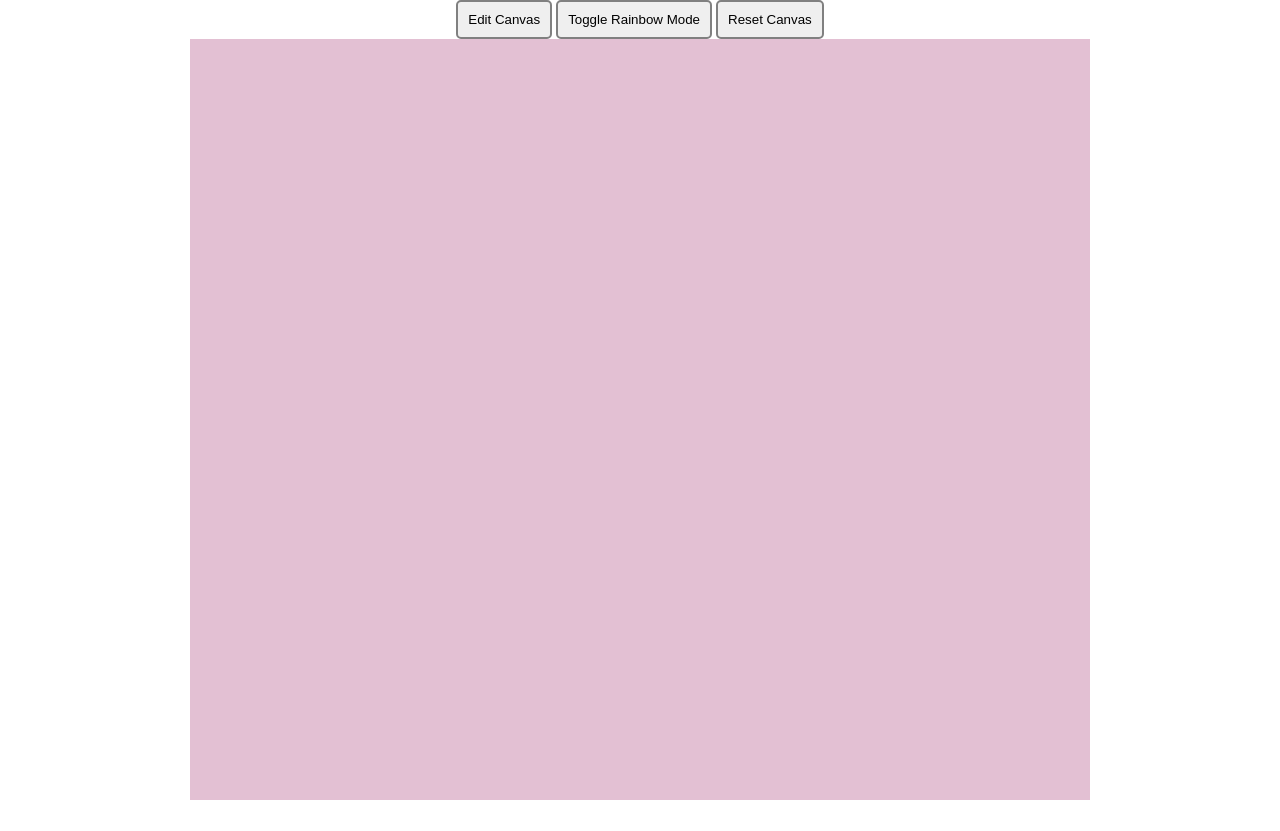
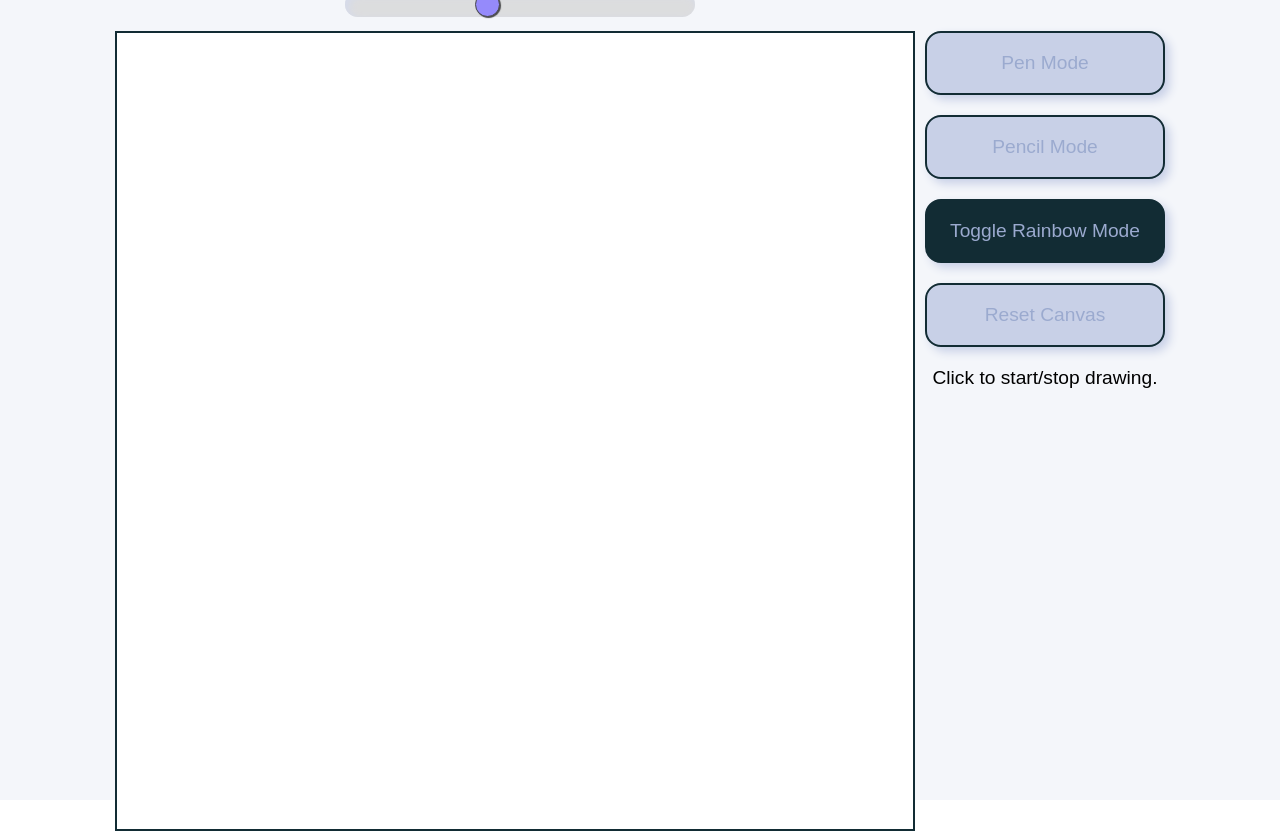
Before and after one commit to jcuacuas/etch-a-sketch, a plain HTML site: page index.html in a window 1280 px wide. Both pictures are taken after a click on the button "Toggle Rainbow Mode". Before the commit the page ends 800 px from the top, so only its background shows below. Drawn offline with Linux system fonts and the light colour scheme; a web font is replaced by a local one.

Commit message:
change rainbow functionality

```diff
--- a/app.js
+++ b/app.js
@@ -1,35 +1,61 @@
-const container = document.querySelector(".container");
-const editBtn = document.querySelector("#edit-button");
+const canvas = document.querySelector(".canvas");
+const penBtn = document.querySelector("#pen-button");
+const pencilBtn = document.querySelector("#pencil-button");
 const rainbowBtn = document.querySelector("#rainbow-button");
 const resetBtn = document.querySelector("#reset-button");
+const slider = document.querySelector("#canvas-slider");
 let rainbow = false;
-let pixelQty = "16";
+let draw = false;
+let pen = false;
+let pencil = false;
+let pixelQty = "100";
 let hue = "0";
+let drawSize = 2;
 
 
 function getRainbowColor() {
     hue = parseInt(hue) + 5;
-    if (hue === 360) {hue = 0;}
+    if (hue === 360) {hue = 0}
     return hue + " 100 50";
 }
 
 function fillPixel() {
-    this.classList.add("filled-pixels");
-    let currentOpacity = this.style.opacity;
-    // currentOpacity value turns into float with this.style.opacity i.e. 0.1
-    currentOpacity *= 100;
-    currentOpacity += 10;
-    this.style.opacity = currentOpacity + "%";
-    if (rainbow === true) {
-        this.style.background = "hsl(" + getRainbowColor()+ ")";
-        this.style.opacity = "100%";
+    let parent = this.parentNode;
+    // y coordinate begins with 0 from top
+    let yCoordinate = Array.prototype.indexOf.call(canvas.children, parent);
+    yCoordinate -= drawSize;
+    // x coordinate begins with 0 from the left
+    let xCoordinate = Array.prototype.indexOf.call(parent.children, this);
+    xCoordinate -= drawSize;
+    let currentBackgroundColor = "hsl(" + getRainbowColor() + ")";
+    for (let x = 0; x <= (drawSize * 2); x++, yCoordinate++) {
+        let currentRow = canvas.children[yCoordinate];
+        if (currentRow === undefined) {continue}
+        let pixelCoordinate = xCoordinate;
+        for (let i = 0; i <= (drawSize * 2); i++, pixelCoordinate++) {
+            let currentPixel = currentRow.children[pixelCoordinate];
+            if (currentPixel === undefined) {continue}
+            if (rainbow === true) {
+                currentPixel.style.background = currentBackgroundColor;
+                currentPixel.style.opacity = "100%";
+                continue;
+            }
+            currentPixel.classList.add("filled-pixels");
+            if (pen === true) {
+                currentPixel.style.opacity = "100%";
+                continue;
+            }
+            let currentOpacity = currentPixel.style.opacity;
+            currentOpacity *= 100;
+            currentOpacity += 10;
+            currentPixel.style.opacity = currentOpacity + "%";
+        }
     }
 }
 
-
 function resetCanvas() {
-    while (container.firstChild) {
-        container.removeChild(container.firstChild);
+    while (canvas.firstChild) {
+        canvas.removeChild(canvas.firstChild);
     }
     if (this.id === "reset-button") {createCanvas(pixelQty);}
 }
@@ -38,7 +64,7 @@ function createCanvas(quantity) {
     for (let x = 0; x < quantity; x++) {
         let row = document.createElement("div");
         row.setAttribute("class", "row");
-        container.appendChild(row);
+        canvas.appendChild(row);
         for (let i = 0; i < quantity; i++) {
             let pixel = document.createElement("div");
             pixel.setAttribute("class", "pixels");
@@ -46,24 +72,59 @@ function createCanvas(quantity) {
             pixel.addEventListener("mouseover", fillPixel);
         }
     }
-}
-
-function customizeCanvas() {
-    pixelQty = prompt("How many pixels do you want [1 - 100]", "16");
-    if (pixelQty > 100 || pixelQty <= 0) {
-        alert("Invalid pixel amount");
-    } else {
-        resetCanvas();
-        createCanvas(pixelQty);
-    }
+    if (draw === true) {toggleDraw();}
 }
 
 function toggleRainbow() {
-    alert("toggled rainbow");
+    console.log("rainbow")
+    if (pencil === true) {togglePencil();}
+    if (pen === true) {togglePen();}
     rainbow = !rainbow;
+    rainbowBtn.classList.toggle("pressed");
+    if (draw === true) {toggleDraw();}
 }
 
-createCanvas(16);
-editBtn.addEventListener("click", customizeCanvas);
+function togglePen() {
+    console.log("pen")
+    if (pencil === true) {togglePencil();}
+    if (rainbow === true) {toggleRainbow();}
+    pen = !pen;
+    penBtn.classList.toggle("pressed");
+    if (draw === true) {toggleDraw();}
+}
+
+function togglePencil() {
+    console.log("pencil")
+    if (pen === true) {togglePen();}
+    if (rainbow === true) {toggleRainbow();}
+    pencil = !pencil;
+    pencilBtn.classList.toggle("pressed");
+    if (draw === true) {toggleDraw();}
+}
+
+function toggleDraw() {
+    if (draw === true) {
+        canvas.style.pointerEvents = "auto";
+        document.querySelector("body").style.cursor = "crosshair";
+    } else {
+        canvas.style.pointerEvents = "none";
+        document.querySelector("body").style.cursor = "auto";
+    }
+    draw = !draw;
+}
+
+function sliderFunction() {
+    drawSize = this.value;
+    if (draw === true) {toggleDraw();}
+}
+
+createCanvas(pixelQty);
+togglePencil();
+toggleDraw();
+
+penBtn.addEventListener("click", togglePen);
+pencilBtn.addEventListener("click", togglePencil);
 rainbowBtn.addEventListener("click", toggleRainbow);
 resetBtn.addEventListener("click", resetCanvas);
+window.addEventListener("click", toggleDraw);
+slider.addEventListener("change", sliderFunction);
--- a/index.html
+++ b/index.html
@@ -4,17 +4,27 @@
     <meta charset="UTF-8">
     <title>Etch-a-sketch</title>
     <link rel=stylesheet href="style.css">
+    <link rel="preconnect" href="https://fonts.googleapis.com">
+    <link rel="preconnect" href="https://fonts.gstatic.com" crossorigin>
+    <link href="https://fonts.googleapis.com/css2?family=Tilt+Neon&display=swap" rel="stylesheet">
 </head>
 <body>
     <div class="screen">
-        <div>
-            <button id="edit-button">Edit Canvas</button>
-            <button id="rainbow-button">Toggle Rainbow Mode</button>
-            <button id="reset-button">Reset Canvas</button>
+        <div style="margin-right: 240px">
+            <p class="tilt-neon">Drawing Size:</p>
+            <label for="canvas-slider"><input type="range" min="0" max="5" value="2" step="1" id="canvas-slider"></label>
         </div>
-        <div class="container"></div>
+        <div class="container">
+            <div class="controls">
+                <button id="pen-button" class="tilt-neon">Pen Mode</button>
+                <button id="pencil-button" class="tilt-neon">Pencil Mode</button>
+                <button id="rainbow-button" class="tilt-neon">Toggle Rainbow Mode</button>
+                <button id="reset-button" class="tilt-neon">Reset Canvas</button>
+                <p class="tilt-neon">Click to start/stop drawing.</p>
+            </div>
+            <div class="canvas"></div>
+        </div>
     </div>
-
 <script src="app.js"></script>
 </body>
 </html>
--- a/style.css
+++ b/style.css
@@ -5,8 +5,25 @@
 }
 
 :root {
-    --clr-dark: black;
-    --clr-light: #E3C0D3;
+    --clr-light: #d3d3d3;
+    --clr-dark: #122C34;
+    --clr-main: #6d5dfc;
+    --clr-main2: #9baacf;
+    --clr-main3: #c8d0e7;
+    font-family: sans-serif;
+}
+
+
+.tilt-neon {
+    font-size: 1.2rem;
+    font-family: "Tilt Neon", sans-serif;
+    font-optical-sizing: auto;
+    font-weight: 400;
+    font-style: normal;
+    font-variation-settings:
+        "XROT" 0,
+        "YROT" 0;
+    text-align: center;
 }
 
 .screen {
@@ -16,20 +33,29 @@
     flex-direction: column;
     height: 100vh;
     width: 100vw;
+    gap: 10px;
+    background: rgba(200, 208, 231, 0.2);
 }
 
 .container {
-    background: var(--clr-light);
-    height: 900px;
-    width: 900px;
+    display: flex;
+    gap: 10px;
+    flex-direction: row-reverse;
+}
+
+.controls {
     display: flex;
     flex-direction: column;
+    gap: 20px;
 }
 
-button {
-    padding: 10px;
-    border: 2px grey solid;
-    border-radius: 5px;
+.canvas {
+    background: white;
+    height: 800px;
+    width: 800px;
+    display: flex;
+    flex-direction: column;
+    border: 2px solid var(--clr-dark);
 }
 
 .row, .pixels {
@@ -40,3 +66,64 @@ button {
 .filled-pixels {
     background: var(--clr-dark);
 }
+
+/*  BUTTONS  */
+button {
+    width: 15rem;
+    height: 4rem;
+    border-radius: 1rem;
+    border: 2px solid var(--clr-dark);
+    box-shadow: .3rem .3rem .6rem var(--clr-main3);
+    cursor: pointer;
+    transition: .3s ease;
+    color: var(--clr-main2);
+    background: var(--clr-main3);
+}
+
+button:active {
+    box-shadow: inset .2rem .2rem .5rem var(--clr-main3);
+}
+
+button:hover {
+    color: var(--clr-main);
+}
+
+button.pressed {
+    background: var(--clr-dark);
+}
+
+#canvas-slider {
+    -webkit-appearance: none;
+    width: 350px;
+    background: var(--clr-light);
+    outline: none;
+    opacity: 0.7;
+    -webkit-transition: .2s;
+    transition: opacity .2s;
+    box-shadow: inset .2rem .2rem .5rem var(--clr-main3);
+    border-radius: 1rem;
+}
+
+#canvas-slider:hover {
+    opacity: 1;
+}
+
+#canvas-slider::-webkit-slider-thumb {
+    -webkit-appearance: none;
+    appearance: none;
+    width: 25px;
+    height: 25px;
+    background: var(--clr-main);
+    cursor: pointer;
+    border-radius: 1rem;
+    box-shadow: 1px 1px 1px black;
+    border: 1px solid black;
+}
+
+#canvas-slider::-moz-range-thumb {
+    width: 25px;
+    height: 25px;
+    background: var(--clr-main);
+    cursor: pointer;
+    border-radius: 1rem;
+}
```
